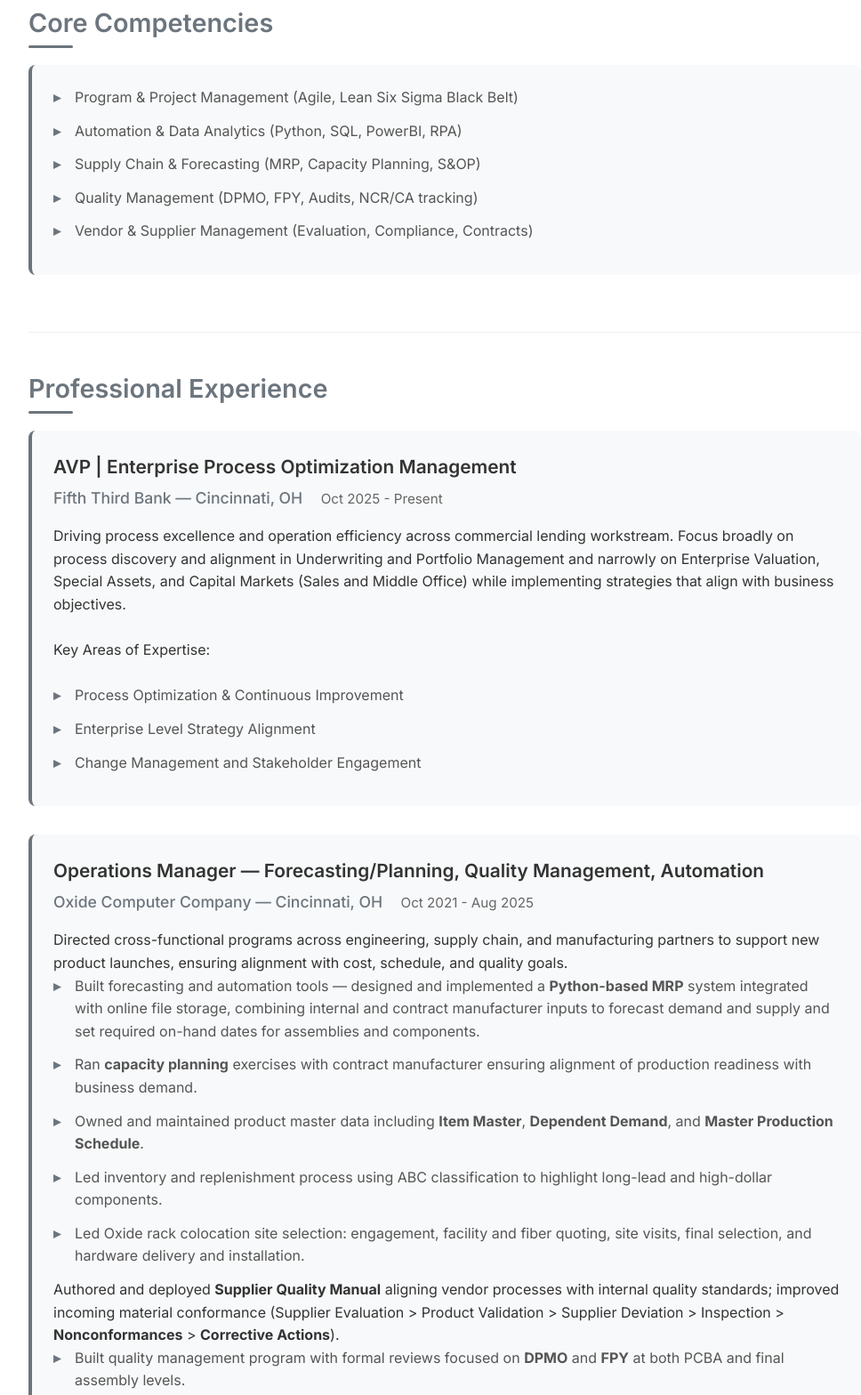
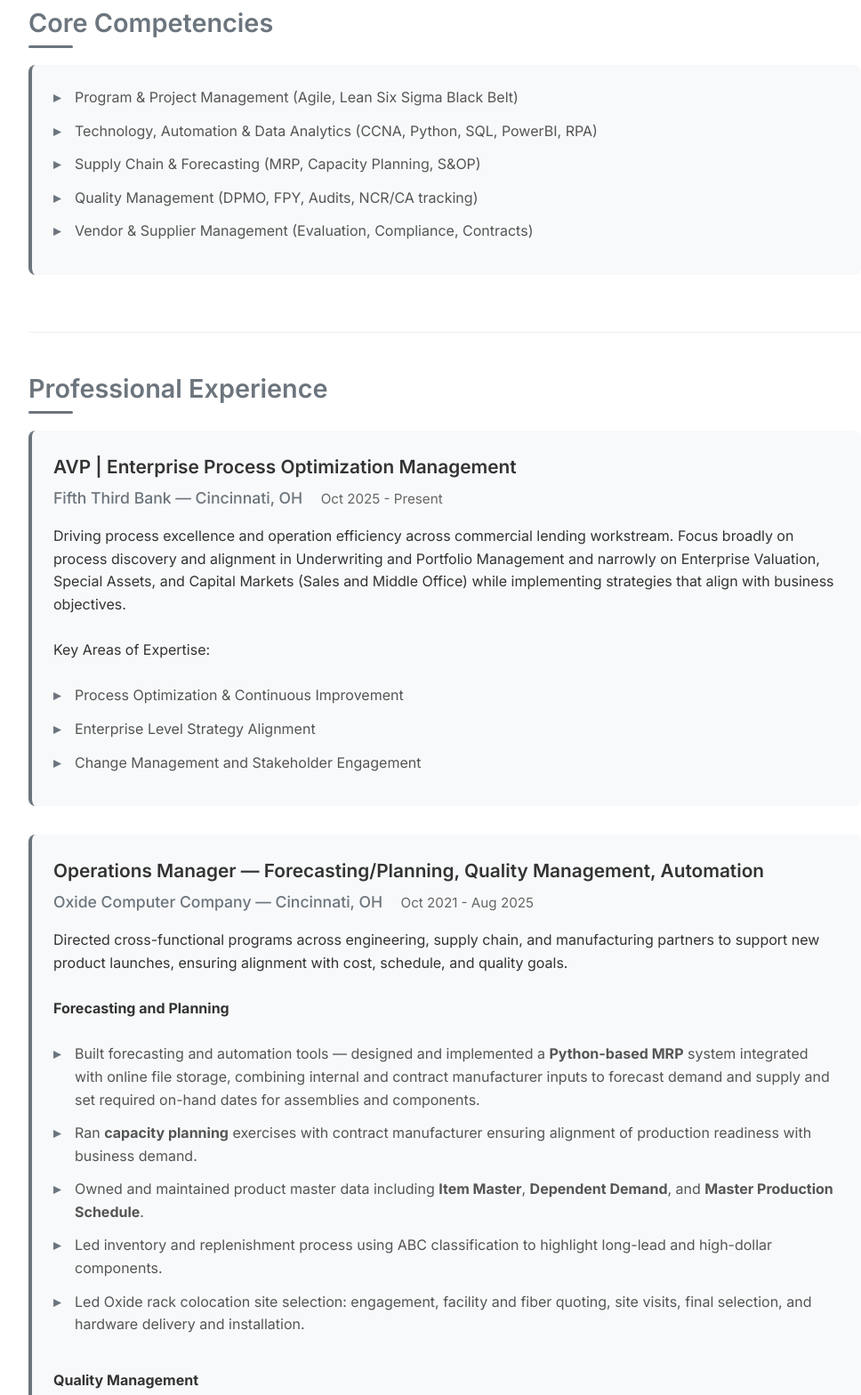
Before and after one commit to sutter-d/sutter-d.github.io, a plain HTML site: page index.html in a window 1280 px wide. Shown: the part 769-2337 px from the top of the page at 89% size, without its empty margins (140-1108 px from the left). Drawn offline with Linux system fonts and the light colour scheme.

Commit message:
more formatting

```diff
--- a/index.html
+++ b/index.html
@@ -52,7 +52,7 @@
             <div class="experience-item">
                 <ul class="achievements">
                     <li>Program & Project Management (Agile, Lean Six Sigma Black Belt)</li>
-                    <li>Automation & Data Analytics (Python, SQL, PowerBI, RPA)</li>
+                    <li>Technology, Automation & Data Analytics (CCNA, Python, SQL, PowerBI, RPA)</li>
                     <li>Supply Chain & Forecasting (MRP, Capacity Planning, S&OP)</li>
                     <li>Quality Management (DPMO, FPY, Audits, NCR/CA tracking)</li>
                     <li>Vendor & Supplier Management (Evaluation, Compliance, Contracts)</li>
@@ -87,11 +87,17 @@
                 </div>
                 <ul class="achievements">
                     <p>Directed cross-functional programs across engineering, supply chain, and manufacturing partners to support new product launches, ensuring alignment with cost, schedule, and quality goals.</p>
+                    <br>
+                    <h4>Forecasting and Planning</h4>
+                    <br>
                     <li>Built forecasting and automation tools — designed and implemented a <strong>Python-based MRP</strong> system integrated with online file storage, combining internal and contract manufacturer inputs to forecast demand and supply and set required on-hand dates for assemblies and components.</li>
                     <li>Ran <strong>capacity planning</strong> exercises with contract manufacturer ensuring alignment of production readiness with business demand.</li>
                     <li>Owned and maintained product master data including <strong>Item Master</strong>, <strong>Dependent Demand</strong>, and <strong>Master Production Schedule</strong>.</li>
                     <li>Led inventory and replenishment process using ABC classification to highlight long-lead and high-dollar components.</li>
                     <li>Led Oxide rack colocation site selection: engagement, facility and fiber quoting, site visits, final selection, and hardware delivery and installation.</li>
+                    <br>
+                    <h4>Quality Management</h4>
+                    <br>
                     <p>Authored and deployed <strong>Supplier Quality Manual</strong> aligning vendor processes with internal quality standards; improved incoming material conformance (Supplier Evaluation &gt; Product Validation &gt; Supplier Deviation &gt; Inspection &gt; <strong>Nonconformances</strong> &gt; <strong>Corrective Actions</strong>).</p>
                     <li>Built quality management program with formal reviews focused on <strong>DPMO</strong> and <strong>FPY</strong> at both PCBA and final assembly levels.</li>
                     <li>Developed custom quality tracking tools using <strong>Python</strong> to record and report <strong>Non-Conformances (NC)</strong> and <strong>Corrective Actions (CA)</strong>, enabling real-time visibility into product and supplier performance.</li>
```
